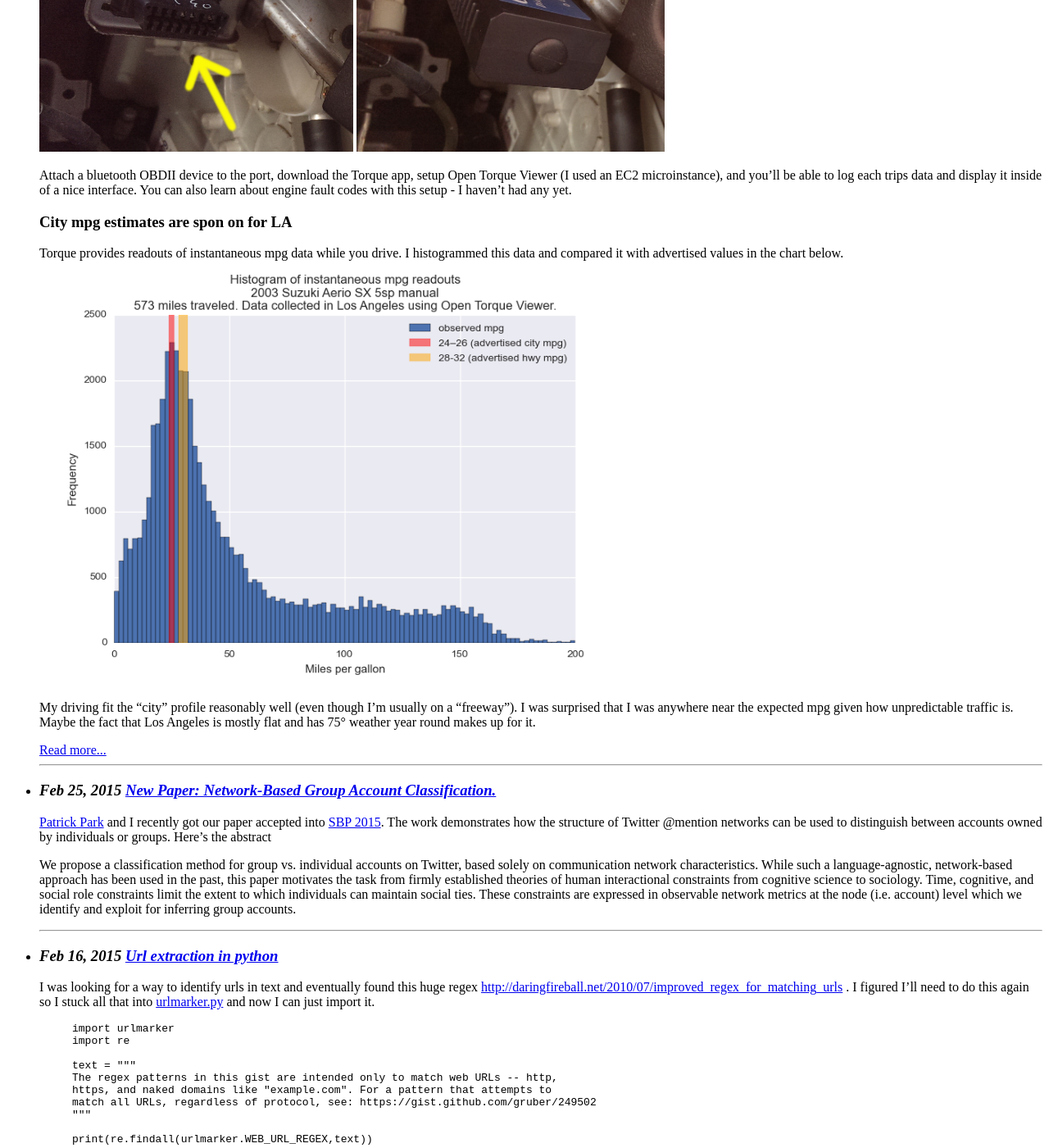
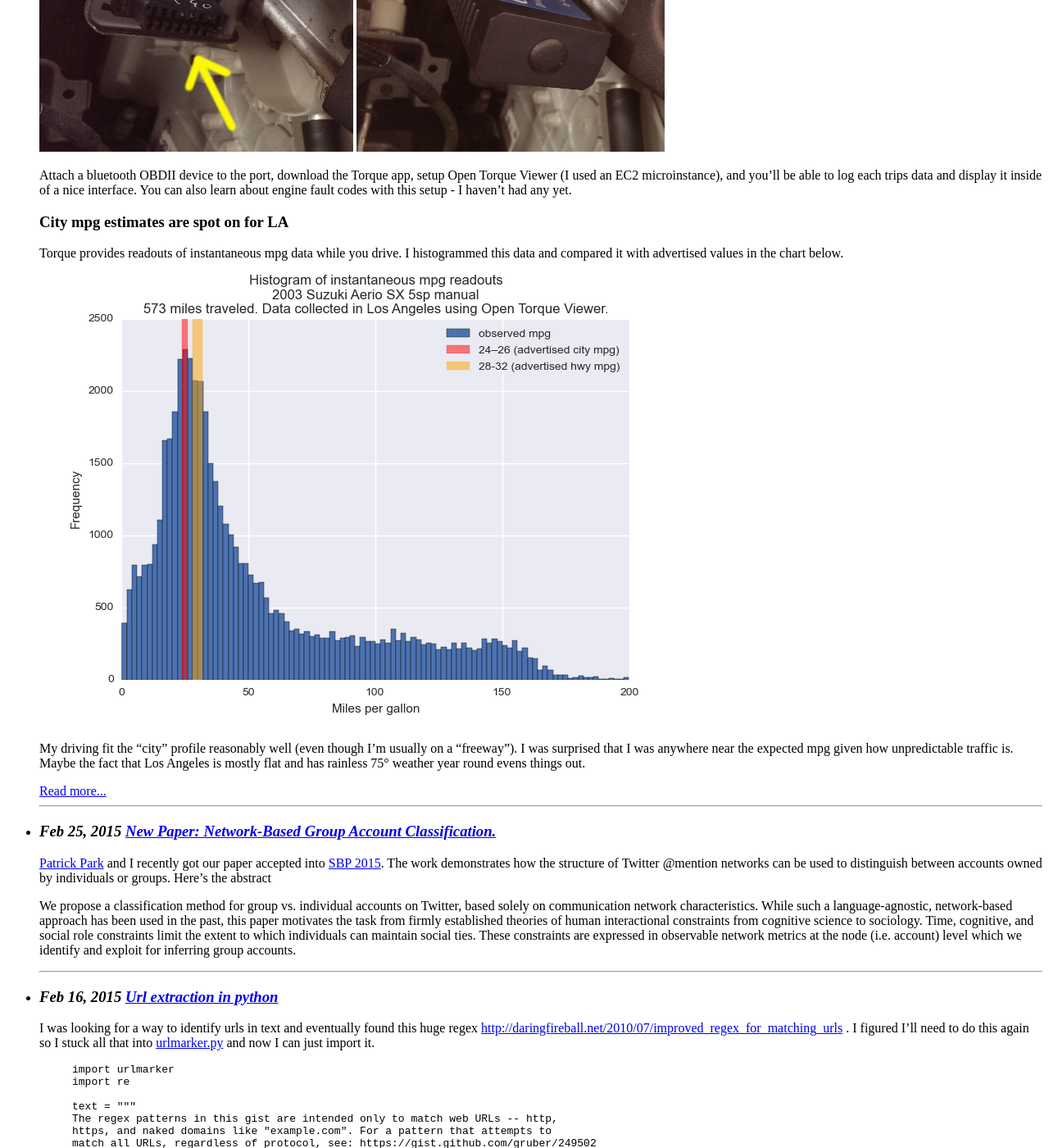
Before and after one commit to rcompton/ryancompton.net, a Jekyll site: the page built from index.md, in a window 1280 px wide and 1400 px high, scrolled down 567 px. Shown: the whole window at 82% size. Built offline with Jekyll 4.4.1, drawn with Linux system fonts in a browser that asks for light colours; nearby versions of some CDN libraries; formulas are drawn with MathJax 3; some of the changed lines change nothing that is shown.

Commit message:
resize images

```diff
--- a/_posts/2015-02-28-mpg.md
+++ b/_posts/2015-02-28-mpg.md
@@ -19,13 +19,13 @@ All cars sold in North America since 1996 are required to support [OBD-II diagno
 
 Attach a bluetooth OBDII device to the port, download the Torque app, setup Open Torque Viewer (I used an EC2 microinstance), and you'll be able to log each trips data and display it inside of a nice interface. You can also learn about engine fault codes with this setup - I haven't had any yet.
 
-###City mpg estimates are spon on for LA
+###City mpg estimates are spot on for LA
 
-Torque provides readouts of instantaneous mpg data while you drive. I  histogrammed this data and compared it with advertised values in the chart below.
+Torque provides readouts of instantaneous mpg data while you drive. I histogrammed this data and compared it with advertised values in the chart below.
 
-![mpg_hist]({{ site.url }}/assets/torque/mpg_hist.png){:height="500px"}
+![mpg_hist]({{ site.url }}/assets/torque/mpg_hist.png)
 
-My driving fit the "city" profile reasonably well (even though I'm usually on a "freeway"). I was surprised that I was anywhere near the expected mpg given how unpredictable traffic is. Maybe the fact that Los Angeles is mostly flat and has 75° weather year round makes up for it.
+My driving fit the "city" profile reasonably well (even though I'm usually on a "freeway"). I was surprised that I was anywhere near the expected mpg given how unpredictable traffic is. Maybe the fact that Los Angeles is mostly flat and has rainless 75° weather year round evens things out.
 
 {% endexcerpt %}
 
@@ -38,27 +38,29 @@ The Conejo Grade at night. | Photo: [macmcintire](https://www.flickr.com/photos/
 
 I average 17.77 mpg on the uphill portion and 112.92 when going downhill. At \\$3.50 a gallon this works out to \\$0.98 in gas money to push myself up that hill and \\$0.15 to coast down it. Here's a histogram of my instantaneous mpg measurements recorded while I was on the Conejo Grade:
 
-![mpg_hist_conejo]({{ site.url}}/assets/torque/mpg_hist_conejo.png){:height="500px"}
+![mpg_hist_conejo]({{ site.url}}/assets/torque/mpg_hist_conejo.png)
 
-Torque also logs throttle position. I often get the pedal down to the floor near the top of the incline. Adding a dimension for the throttle position variable makes the uphill/downhill distinction a bit more pronounced. The blobs are [kernel density estimates](https://en.wikipedia.org/wiki/Kernel_density_estimation) computed by [seaborn](http://stanford.edu/~mwaskom/software/seaborn/).  The drastically bimodal nature of the data helps illustrate how hard I've got to press on the gas to get up that hill.
+Torque also logs throttle position. I often get the pedal to the floor near the top of the incline. Adding a dimension for the throttle position variable makes the uphill/downhill distinction a bit more pronounced. The blobs are [kernel density estimates](https://en.wikipedia.org/wiki/Kernel_density_estimation) computed by [seaborn](http://stanford.edu/~mwaskom/software/seaborn/). The drastically bimodal nature of the data helps illustrate how hard I've got to press on the gas to get up that hill.
 
-![conejo_join]({{ site.url}}/assets/torque/conejo_joint.png){:height="500px"}
+![conejo_join]({{ site.url}}/assets/torque/conejo_joint.png)
 
-###My speedometer is more accurate when I'm going fast
+###My speedometer is accurate
 
 Here's a plot of the discrepancies between my GPS-measured speed and what my speedometer is reporting. The mean discrepancy is 1.26 mph at a standard deviation of 1.15 mph.
 
-![speed_hist]({{ site.url }}/assets/torque/speed_hist.png){:height="500px"}
+![speed_hist]({{ site.url }}/assets/torque/speed_hist.png)
 
- My speedometer agrees more with GPS as I go faster. I suspect the reason for this is that the car's speedometer works better when I'm not braking all the time - I don't think GPS measurements will be effected by my driving. Here's a plot showing how the agreement gets better at higher speeds:
+Here's a plot showing how the agreement gets a little better at higher speeds:
 
- ![speed_hist]({{ site.url }}/assets/torque/speed_joint.png){:height="500px"}
+ ![speed_hist]({{ site.url }}/assets/torque/speed_joint.png)
+
+I suspect the reason for this is that my speedometer works better when I’m not braking all the time - I don’t think GPS measurements are affected by my driving.
 
 ###Remarks
 
 Open Torque Viewer is a lot more fun than dropping $100 at the mechanic to have them do basically the same thing when you come in for a check engine light. Here's what the interface looks like:
 
-![open_torqe_screenshot]({{ site.url }}/assets/torque/open_torqe_screenshot.png){:height="400px"}
+![open_torqe_screenshot]({{ site.url }}/assets/torque/open_torqe_screenshot.png)
 
 There are a few other apps out there that connect your smartphone to an OBDII device (e.g. [dash](https://play.google.com/store/apps/details?id=com.dashlabs.dash.android&hl=en) or [automatic](https://play.google.com/store/apps/details?id=com.automatic&hl=en) ) but they seem targeted at ease-of-use and have lots of social-networking built in. I tried dash out but quickly switched back to Torque since its data collection and logging options are much more customizable. I don't think this blog post would have been possible with any of the other apps out there.
 
```
Also changed, not shown: assets/torque/open_torqe_screenshot.png, 1 other file.
